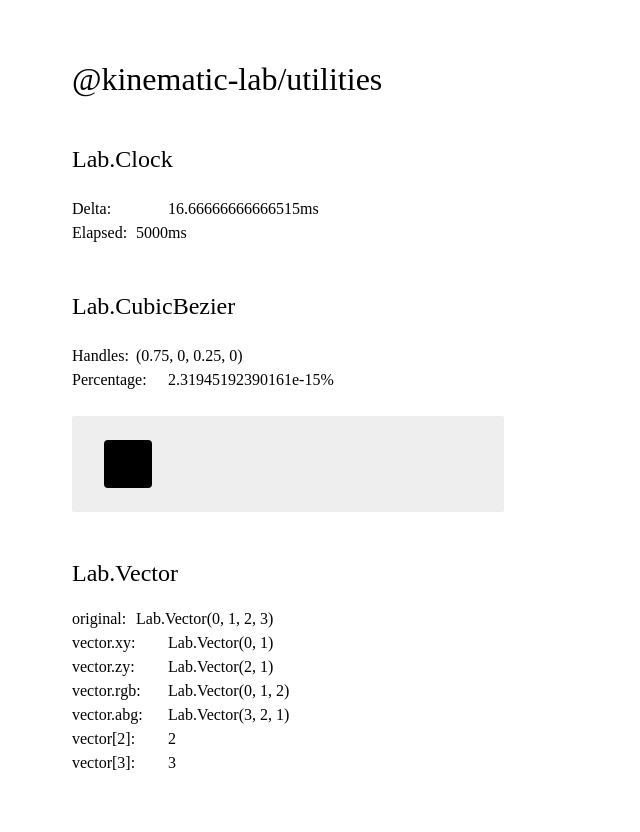
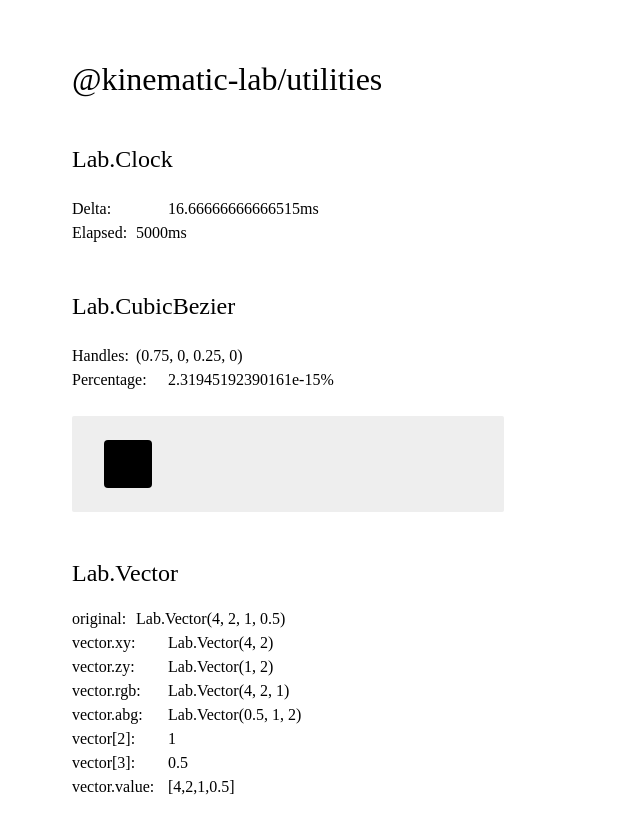
Before and after one commit to kinematic-lab/kinematic-lab, a Nuxt app in the folder apps/dev/: page /utilities in a window 1280 px wide. Shown: the top 832 px of the page, without its empty margins (0-640 px from the left). Built offline with nearby package versions, Linux system fonts and the light colour scheme.

Commit message:
chore(`apps/dev`): updated test data

```diff
--- a/apps/dev/pages/utilities/index.vue
+++ b/apps/dev/pages/utilities/index.vue
@@ -34,6 +34,7 @@
 			<pre v-text="`vector.abg: \t${vector.abg}`"></pre>
 			<pre v-text="`vector[2]: \t${vector[2]}`"></pre>
 			<pre v-text="`vector[3]: \t${vector[3]}`"></pre>
+			<pre v-text="`vector.value: \t[${vector.value}]`"></pre>
 		</div>
 	</div>
 </template>
@@ -43,7 +44,7 @@ import * as Lab from '@kinematic-lab/utilities';
 
 const clock = Lab.Clock();
 const bezier = Lab.CubicBezier(0.75, 0, 0.25, 1);
-const vector = Lab.Vector(0, 1, 2, 3);
+const vector = Lab.Vector(4, 2, 1, 0.5);
 
 const delta = ref(0);
 const elapsed = ref(0);
@@ -59,7 +60,6 @@ function update() {
 }
 
 onMounted(() => {
-	console.log(`${vector}`);
 	update();
 });
 </script>
```
